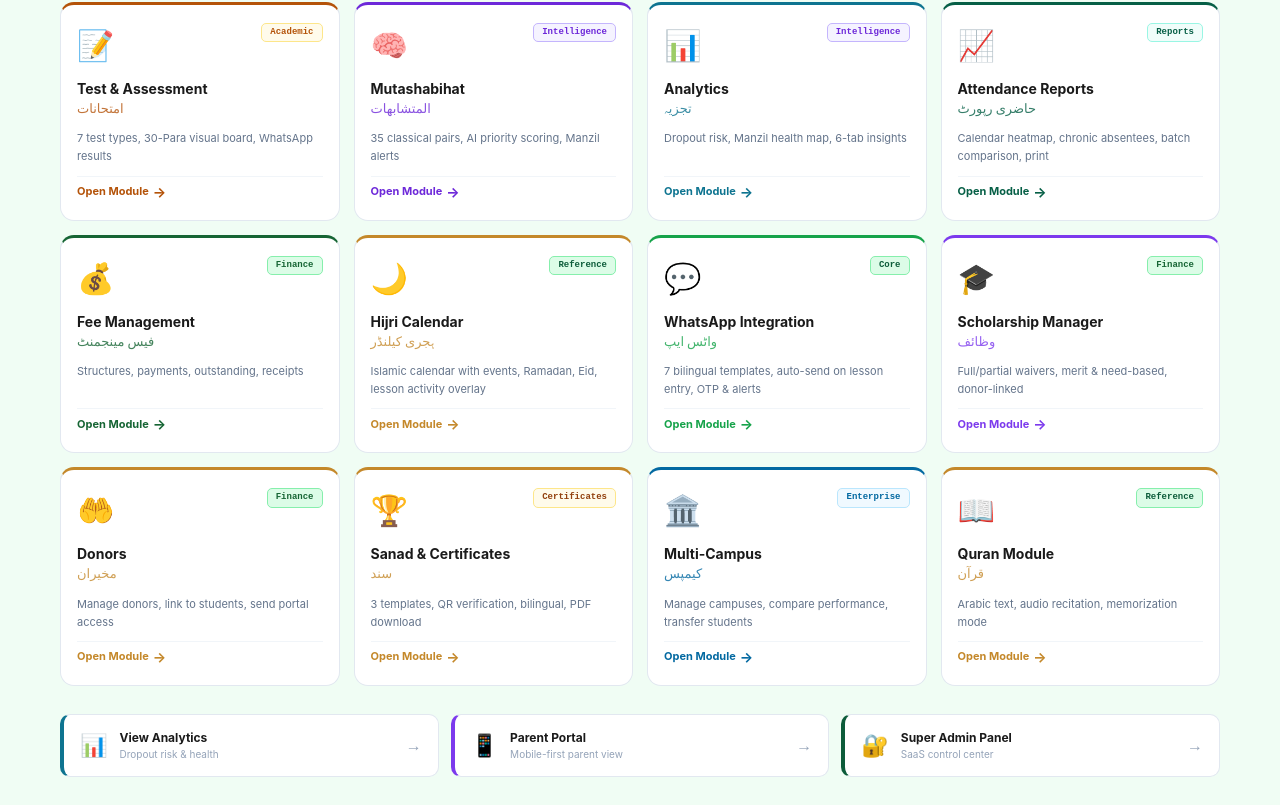
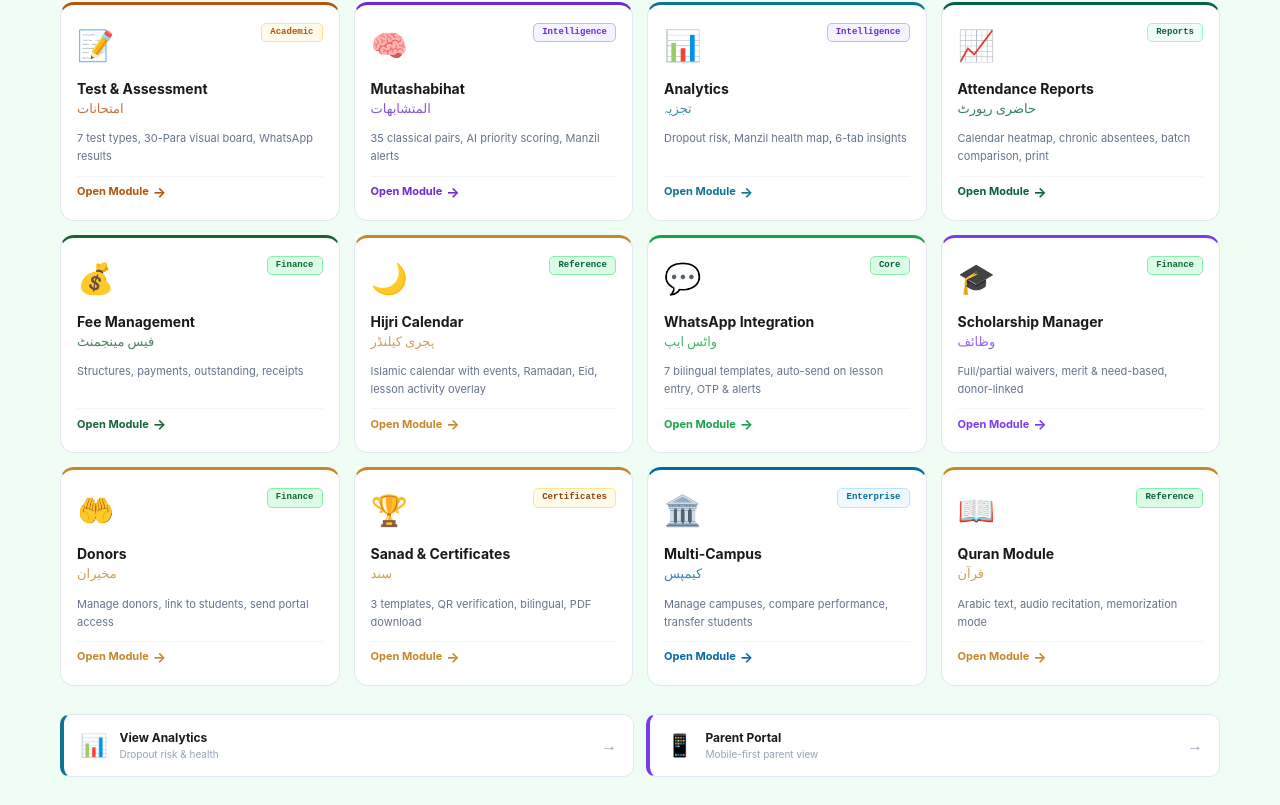
Before and after one commit to i9experts/HifzPro, a Next.js app: page /dashboard/admin in a window 1280 px wide. Shown: the part 716-1521 px from the top of the page. Built offline with nearby package versions, Linux system fonts and the light colour scheme; no server answers; a web font is replaced by a local one.

Commit message:
Update page.tsx

```diff
--- a/app/dashboard/admin/page.tsx
+++ b/app/dashboard/admin/page.tsx
@@ -253,11 +253,10 @@ export default function AdminDashboard() {
         </div>
 
         {/* Bottom quick links */}
-        <div style={{ display:"grid", gridTemplateColumns:"repeat(3,1fr)", gap:12 }}>
+        <div style={{ display:"grid", gridTemplateColumns:"repeat(2,1fr)", gap:12 }}>
           {[
             { icon:"📊", label:"View Analytics",     sub:"Dropout risk & health",       href:"/dashboard/admin/analytics",  color:"#0e7490" },
             { icon:"📱", label:"Parent Portal",       sub:"Mobile-first parent view",    href:"/dashboard/parent",           color:"#7c3aed" },
-            { icon:"🔐", label:"Super Admin Panel",   sub:"SaaS control center",         href:"/superadmin",                 color:"#0D5C3A" },
           ].map((q,i)=>(
             <Link key={i} href={q.href} style={{ textDecoration:"none" }}>
               <div style={{ background:"white", borderRadius:10, padding:"14px 16px", border:"1px solid #e2e8f0", display:"flex", alignItems:"center", gap:12, borderLeft:`4px solid ${q.color}` }}>
```
